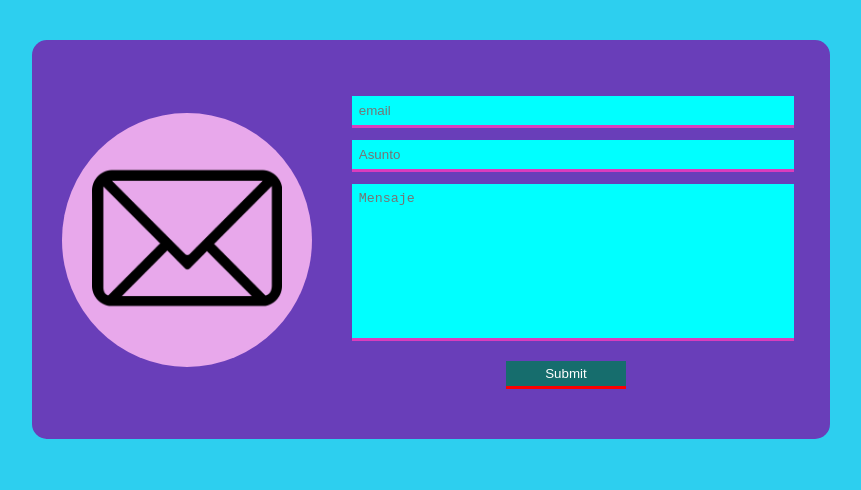
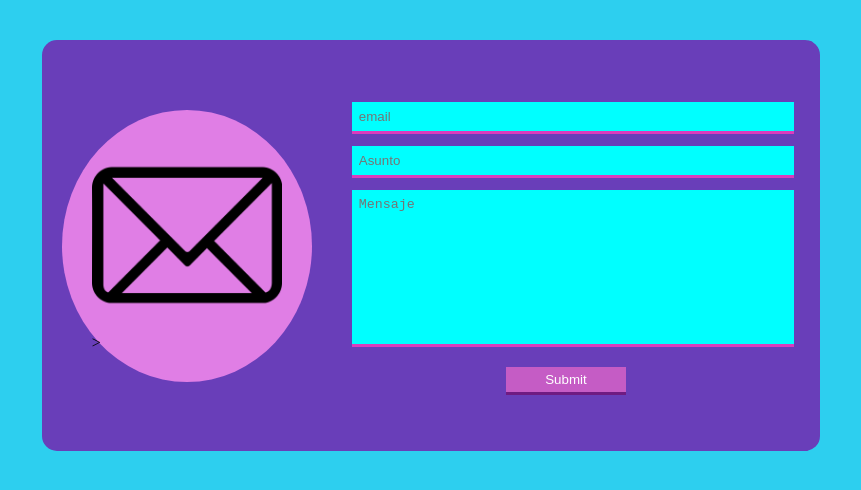
Before and after one commit to jesusmmen28/tablas, a plain HTML site: page FlexBox/index.html in a window 1280 px wide. Shown: the whole page, without its empty margins (209-1070 px from the left). Drawn offline with Linux system fonts and the light colour scheme.

Commit message:
Imput listo

```diff
--- a/FlexBox/index.html
+++ b/FlexBox/index.html
@@ -8,8 +8,8 @@
     <title>Document</title>
 </head>
 <body>
-    <ul class="flex-container">
-        <form class="form">
+    <form class="flex-container">
+        <ul class="form">
             <li class="form-section">
                 <input type="email" class="form-imput" placeholder="email">
             </li>
@@ -22,12 +22,12 @@
             <li class="button">
                 <input type="submit">
             </li>
-        </form>
-        <section class="form-imagen">
+        </ul>
+        <div class="form-imagen">
             <div class="img-container">
-                <img src="/FlexBox/correo1.png">
+               <img src="/FlexBox/correo1.png" alt="Correo">>
             </div>
-        </section>
-    </ul>
+        </div>
+    </form>
 </body>
 </html>
--- a/FlexBox/styles.css
+++ b/FlexBox/styles.css
@@ -10,7 +10,7 @@ body {
     background: rgb(105, 62, 185);
     margin: auto;
     margin-top: 40px;
-    padding: 20px;
+    padding: 10px;
     border-radius: 15px;
     width: 60%;
 }
@@ -54,7 +54,7 @@ body {
     padding: 30px;
     margin: auto;
     border-radius: 50%;
-    background-color: rgb(232, 168, 235);
+    background-color: rgb(224, 126, 229);
 }
 
 
@@ -70,18 +70,18 @@ body {
 }
 
 .button [type="submit"] {
-    background-color: rgb(22, 109, 109);
+    background-color: rgb(197, 92, 197);
     width: 120px;
     padding: 5px;
     margin-top: 10px;
     color: white;
     border: none;
-    border-bottom: solid red;
+    border-bottom: solid rgb(111, 27, 130);
 
 }
 
 .button [type="submit"]:hover {
-    color: rgb(165, 42, 136);
+    color: rgb(69, 24, 128);
 }
 
 li
```
